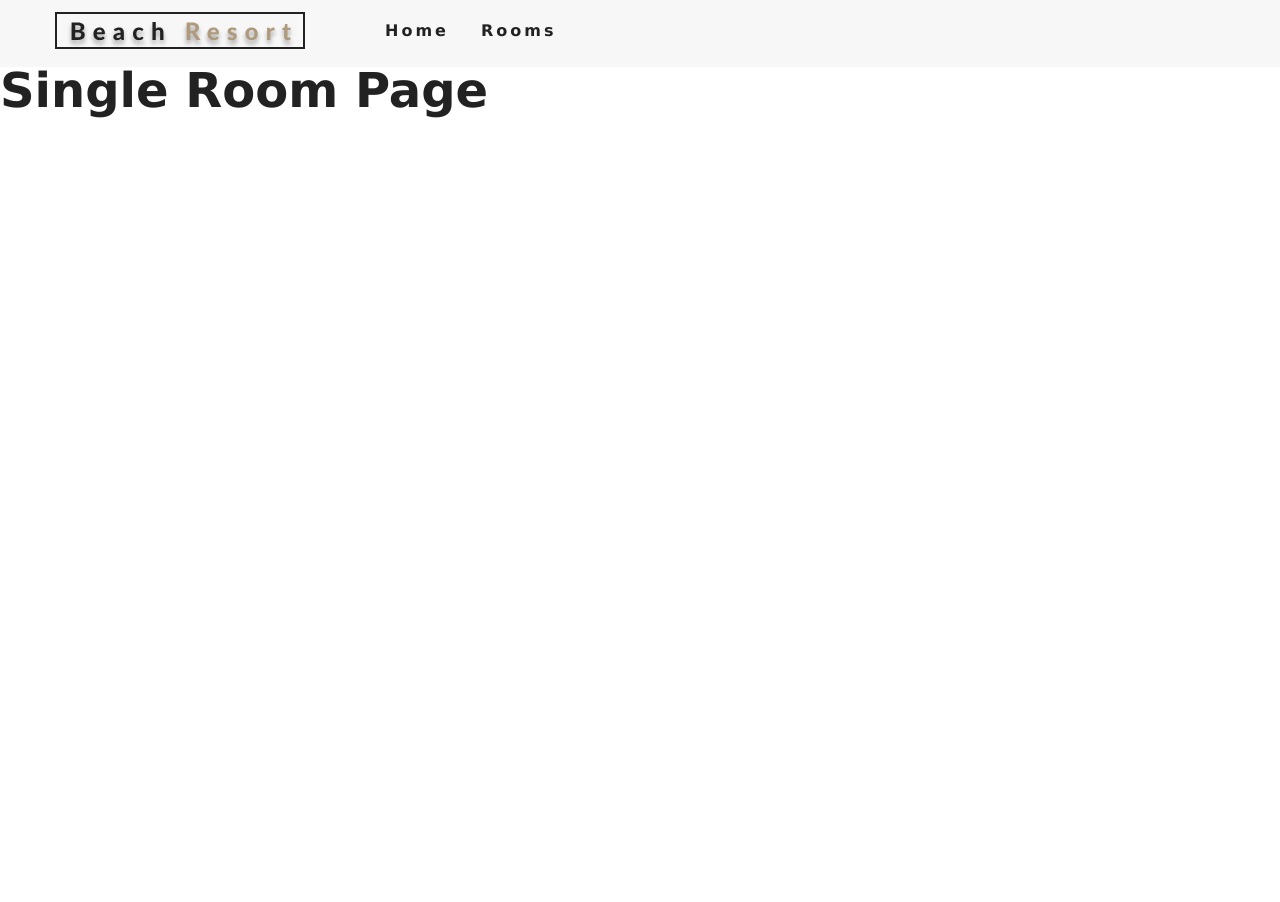
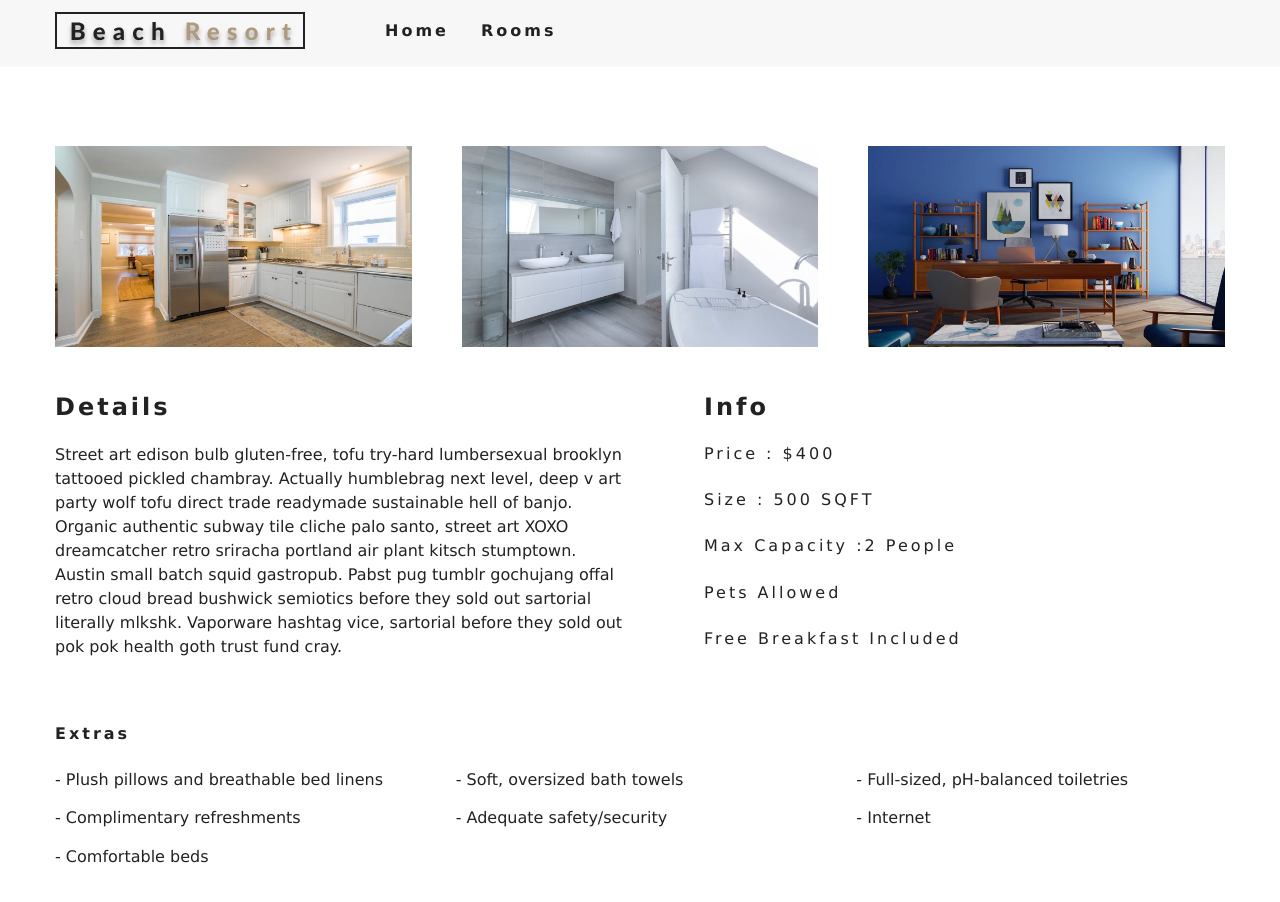
Before and after one commit to Lekkyjay/hotel-resort, a React (Create React App) app: page /rooms/double-deluxe in a window 1280 px wide. Shown: the top 902 px of the page. Before the commit the page ends 800 px from the top, so only its background shows below. Built offline with nearby package versions, Linux system fonts and the light colour scheme; the HTML template or start-up script is replaced by a standard one.

Commit message:
SingleRoom page implemented.

```diff
--- a/src/context.js
+++ b/src/context.js
@@ -21,16 +21,6 @@
     pets: false
   })
 
-  const getFlatData = (data) => {
-    let flatData = data.map(item => {
-      let id = item.sys.id;
-      let images = item.fields.images.map(image => image.fields.file.url)
-
-      let room = { ...item.fields, images, id }
-      return room
-    });
-    return flatData
-  }
 
   useEffect(() => {
     let rooms = getFlatData(items)
@@ -49,9 +39,29 @@
     })
   }, [])
 
+  //flattens data
+  const getFlatData = (data) => {
+    let flatData = data.map(item => {
+      let id = item.sys.id;
+      let images = item.fields.images.map(image => image.fields.file.url)
+
+      let room = { ...item.fields, images, id }
+      return room
+    });
+    return flatData
+  }
+
+  const getRoom = slug => {
+    //create a copy of rooms array in tempRooms
+    let tempRooms = [...data.rooms];
+    const room = tempRooms.find(room => room.slug === slug);
+    return room;
+  }
+
+
 
   return (
-    <RoomContext.Provider value={{ ...data }}>
+    <RoomContext.Provider value={{ ...data, getRoom }}>
       { children }
     </RoomContext.Provider>
   )
--- a/src/pages/SingleRoom.js
+++ b/src/pages/SingleRoom.js
@@ -1,9 +1,80 @@
-import React from 'react'
+import React, { useContext, useState } from 'react'
+import { Link } from 'react-router-dom'
+import { RoomContext } from '../context'
+import defaultBg from '../images/room-1.jpeg'
 
-const SingleRoom = () => {
+const SingleRoom = (props) => {
+
+  const [slug, setSlug] = useState({
+    param: props.match.params.slug,
+    defBg: defaultBg
+  })
+
+  const { getRoom } = useContext(RoomContext)
+  const room = getRoom(slug.param)
+  console.log('room:', room);   //returns twice undefined then twice data
+
+
+  if(!room) {
+    return (
+      <div className="error">
+        <h3>No such room could be found ...</h3>
+        <Link to="/rooms" className="btn-primary">
+          Back to rooms
+        </Link>
+      </div>
+    )
+  }
+
+  const {
+    name,
+    description,
+    capacity,
+    size,
+    price,
+    extras,
+    breakfast,
+    pets,
+    images
+  } = room
+
+  //aray destructuring with rest operator
+  const [main, ...defaultImages] = images
+
   return (
     <div>
-      <h1>Single Room Page</h1>
+      <section className="single-room">
+        <div className="single-room-images">
+          {defaultImages.map((item, index) => (
+            <img key={index} src={item} alt={name} />
+          ))}
+        </div>
+        <div className="single-room-info">
+          <article className="desc">
+            <h3>details</h3>
+            <p>{description}</p>
+          </article>
+          <article className="info">
+            <h3>info</h3>
+            <h6>price : ${price}</h6>
+            <h6>size : {size} SQFT</h6>
+            <h6>
+              max capacity :
+              {capacity > 1 ? `${capacity} people` : `${capacity} person`}
+            </h6>
+            <h6>{pets ? "pets allowed" : "no pets allowed"}</h6>
+            <h6>{breakfast && "free breakfast included"}</h6>
+          </article>
+        </div>
+      </section>
+      <section className="room-extras">
+        <h6>extras </h6>
+        <ul className="extras">
+          {extras.map((item, index) => (
+            <li key={index}>- {item}</li>
+          ))}
+        </ul>
+      </section>
     </div>
   )
 }
```
